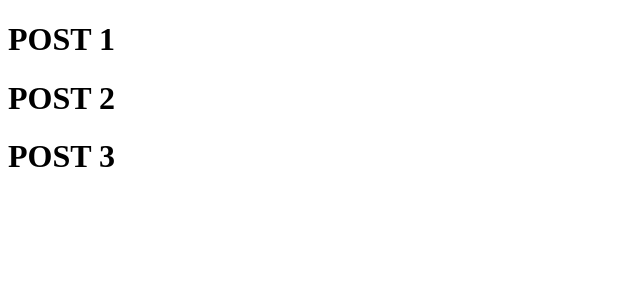
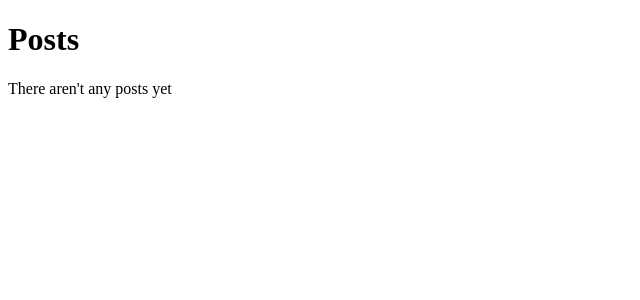
Before and after one commit to Azzazello1979/ferrilata_nefrit_frontEnd, an Angular app in the folder Reddit/: page / in a window 1280 px wide. Shown: the top 300 px of the page, without its empty margins (0-640 px from the left). Built offline with nearby package versions, Linux system fonts and the light colour scheme.

Commit message:
feat(posts.component.ts) renders data to frontend, if db is empty return error msg

```diff
--- a/Reddit/src/app/components/posts/posts.component.html
+++ b/Reddit/src/app/components/posts/posts.component.html
@@ -1,3 +1,12 @@
-<h1>POST 1</h1>
-<h1>POST 2</h1>
-<h1>POST 3</h1>
+<h1>Posts</h1>
+<div *ngIf="posts.length">
+  <div *ngFor="let post of posts">
+    <h2></h2>
+    <h3>{{ post.title }}</h3>
+    <h3>{{ post.content }}</h3>
+    <h3>{{ post.channel }}</h3>
+    <h3>{{ post.timestamp }}</h3>
+  </div>
+</div>
+
+<p *ngIf="!posts.length">There aren't any posts yet</p>
--- a/Reddit/src/app/services/post-service.service.ts
+++ b/Reddit/src/app/services/post-service.service.ts
@@ -6,27 +6,27 @@ import { Observable } from 'rxjs';
 })
 export class PostServiceService {
   posts: Posts[] = [
-    {
-      id: '5d132cf4237ea11478a7e58a',
-      title: 'title',
-      content: 'content',
-      channel: 'channel',
-      timestamp: 6706754409533014017
-    },
-    {
-      id: '5d132f91237ea11478a7e58c',
-      title: 'title',
-      content: 'content',
-      channel: 'channel',
-      timestamp: 6706756737405288449
-    },
-    {
-      id: '5d132f91237ea11478a7e58c',
-      title: 'title',
-      content: 'content',
-      channel: 'channel',
-      timestamp: 6706756737405288449
-    }
+    // {
+    //   id: '5d132cf4237ea11478a7e58a',
+    //   title: 'title',
+    //   content: 'content',
+    //   channel: 'channel',
+    //   timestamp: 6706754409533014017
+    // },
+    // {
+    //   id: '5d132f91237ea11478a7e58c',
+    //   title: 'title',
+    //   content: 'content',
+    //   channel: 'channel',
+    //   timestamp: 6706756737405288449
+    // },
+    // {
+    //   id: '5d132f91237ea11478a7e58c',
+    //   title: 'title',
+    //   content: 'content',
+    //   channel: 'channel',
+    //   timestamp: 6706756737405288449
+    // }
   ];
   constructor() {}
 
```
